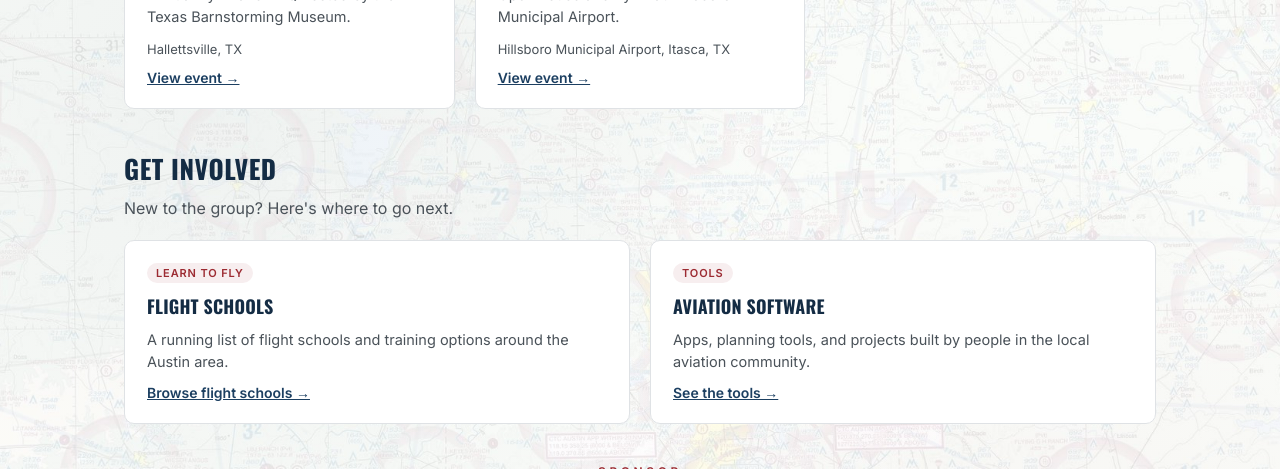
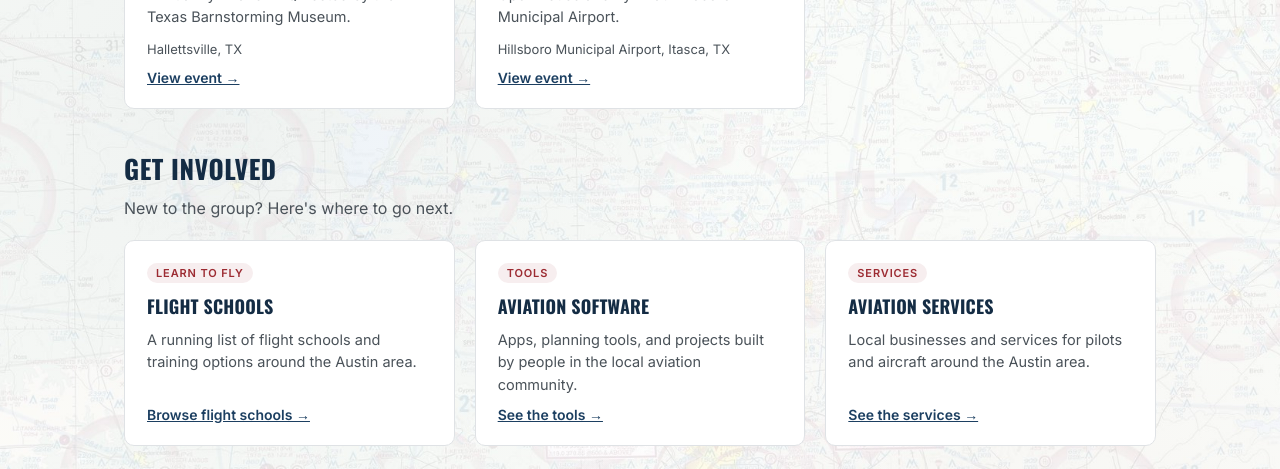
Before and after one commit to aboyden/austinpilots, a Jekyll site: the page built from index.html, in a window 1280 px wide and 900 px high, scrolled down 1515 px, cut to the strip 0-469 px from the top of the window. Built offline with Jekyll 4.4.1, drawn with Linux system fonts in a browser that asks for light colours.

Commit message:
Add Aviation Services card to Get Involved on the home page

```diff
--- a/index.html
+++ b/index.html
@@ -153,6 +153,12 @@ description: Austin Pilots — fly-outs, hangar talk, and monthly meetups for th
         <p>Apps, planning tools, and projects built by people in the local aviation community.</p>
         <a class="card-link" href="{{ '/aviation-software.html' | relative_url }}">See the tools &rarr;</a>
       </div>
+      <div class="card">
+        <span class="tag">Services</span>
+        <h3>Aviation Services</h3>
+        <p>Local businesses and services for pilots and aircraft around the Austin area.</p>
+        <a class="card-link" href="{{ '/aviation-services.html' | relative_url }}">See the services &rarr;</a>
+      </div>
     </div>
   </div>
 </section>
```
